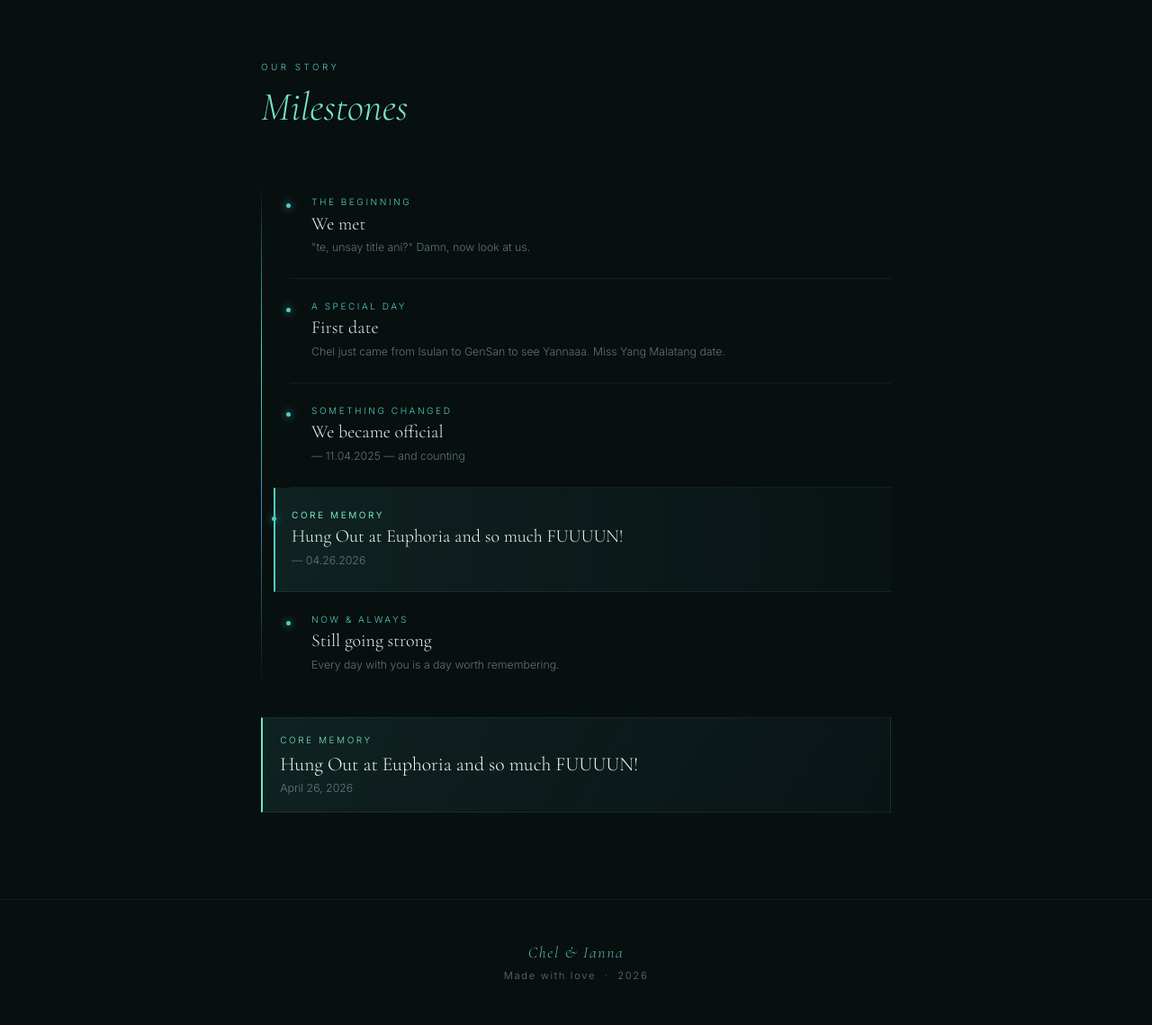
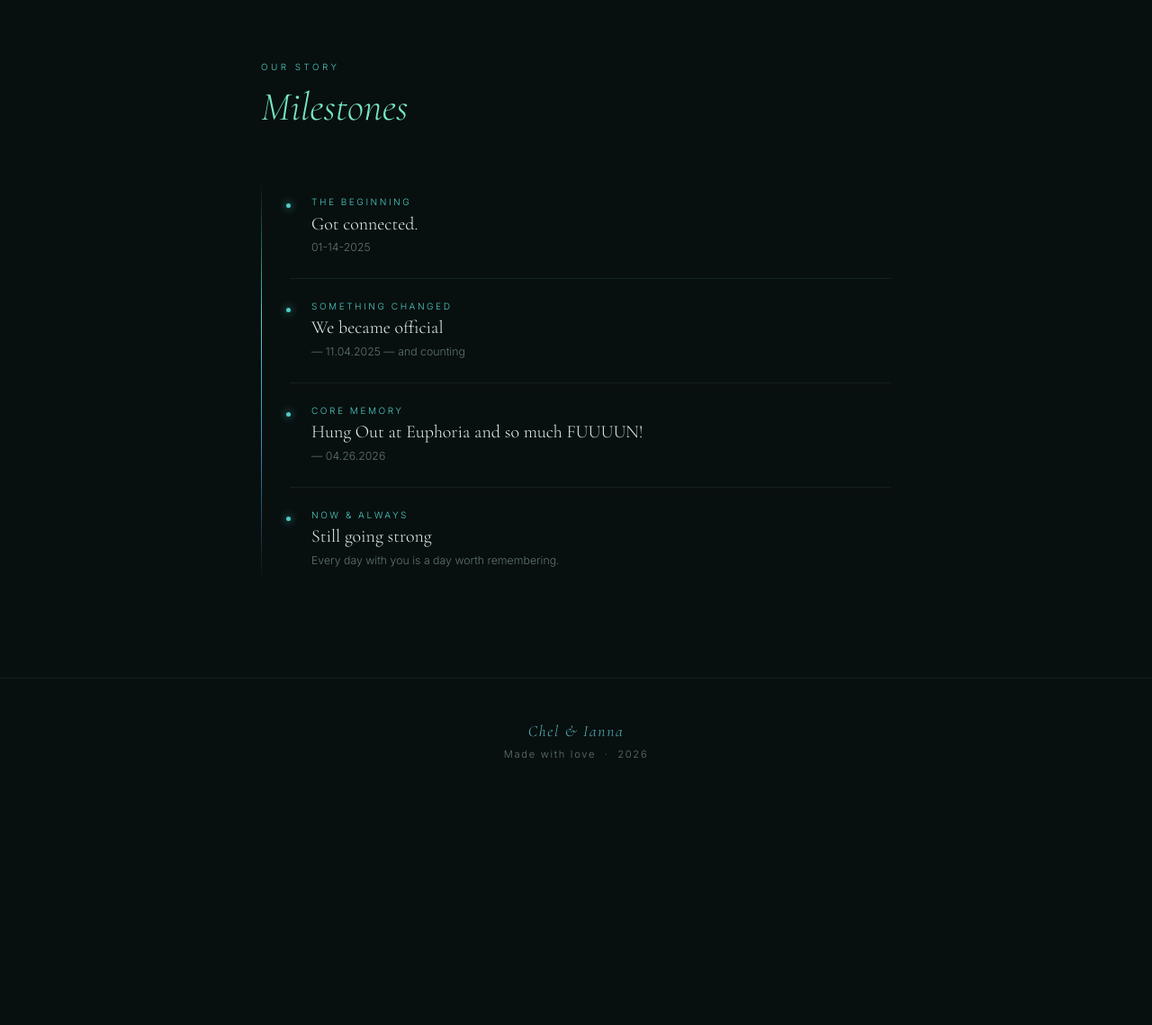
Before and after one commit to Wysi-Chel/gallery, a Flask app: page / in a window 1280 px wide. Shown: the part 2654-3793 px from the top of the page at 90% size. After the commit the page ends 3496 px from the top, so only its background shows below. Run offline with Flask 3, Linux system fonts and the light colour scheme; data that the repository does not hold is empty; some libraries are stand-ins or nearby versions.

Commit message:
core memory

```diff
--- a/templates/index.html
+++ b/templates/index.html
@@ -613,20 +613,15 @@
     <div class="timeline">
       <div class="timeline-item">
         <p class="timeline-date">The Beginning</p>
-        <p class="timeline-event">We met</p>
-        <p class="timeline-note">"te, unsay title ani?" Damn, now look at us.</p>
-      </div>
-      <div class="timeline-item">
-        <p class="timeline-date">A Special Day</p>
-        <p class="timeline-event">First date</p>
-        <p class="timeline-note">Chel just came from Isulan to GenSan to see Yannaaa. Miss Yang Malatang date.</p>
+        <p class="timeline-event">Got connected.</p>
+        <p class="timeline-note">01-14-2025</p>
       </div>
       <div class="timeline-item">
         <p class="timeline-date">Something Changed</p>
         <p class="timeline-event">We became official</p>
         <p class="timeline-note"> — 11.04.2025 — and counting</p>
       </div>
-      <div class="timeline-item core-memory">
+      <div class="timeline-item">
         <p class="timeline-date">Core Memory</p>
         <p class="timeline-event">Hung Out at Euphoria and so much FUUUUN!</p>
         <p class="timeline-note"> — 04.26.2026</p>
@@ -636,11 +631,6 @@
         <p class="timeline-event">Still going strong</p>
         <p class="timeline-note">Every day with you is a day worth remembering.</p>
       </div>
-    </div>
-    <div class="core-memory-card">
-      <p class="label">Core Memory</p>
-      <p class="event">Hung Out at Euphoria and so much FUUUUN!</p>
-      <p class="date">April 26, 2026</p>
     </div>
   </div>
 </section>
```
